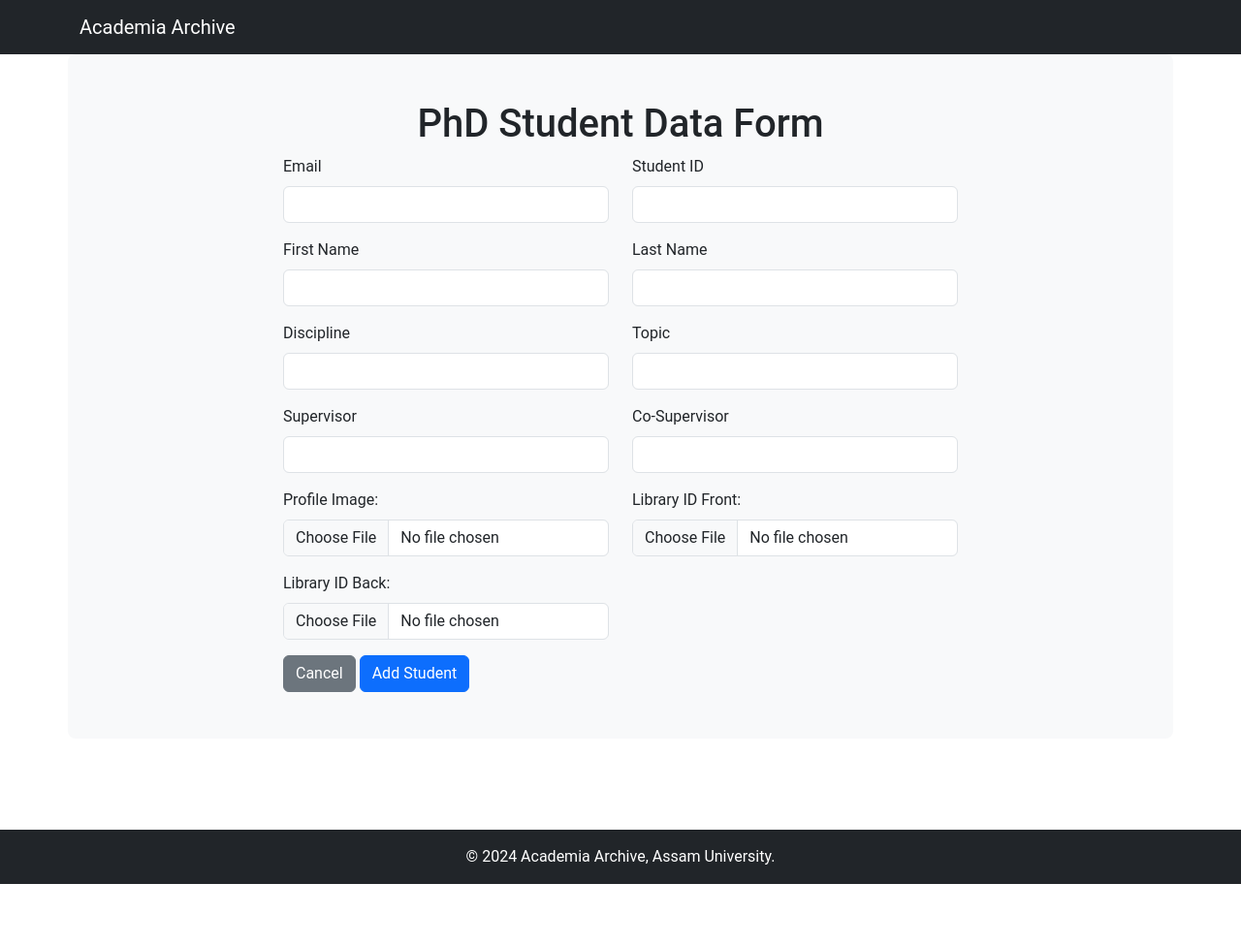
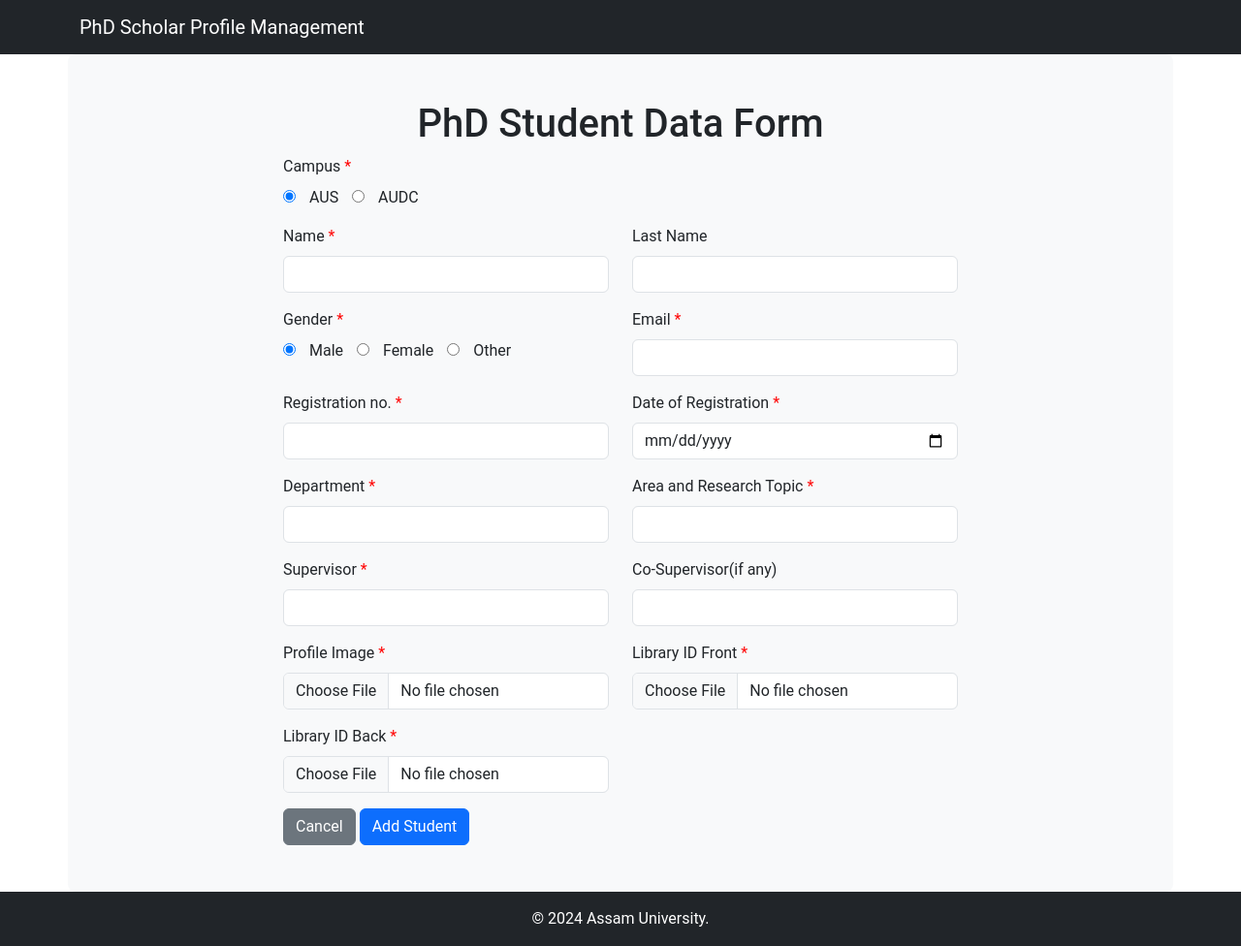
Before and after one commit to devprotim/academia-archive, a PHP site: page /views/add_students.php in a window 1280 px wide. Shown: the whole page at 97% size. Before the commit the page ends 912 px from the top, so only its background shows below. Run offline with PHP 8.4, Linux system fonts and the light colour scheme; some libraries are stand-ins or nearby versions.

Commit message:
new form fields added, also updated tables accordingly

```diff
--- a/assets/css/styles.css
+++ b/assets/css/styles.css
@@ -32,3 +32,13 @@
     border-radius: 5px;
     background-color: #f9f9f9;
 } */
+.required {
+    color: red;
+}
+
+.radio-options input[type="radio"],
+.radio-options label {
+    display: inline-block;
+    margin-right: 10px;
+    /* Adjust as needed */
+}
--- a/index.php
+++ b/index.php
@@ -32,7 +32,7 @@
         <div class="content">
             <div class="container my-5">
                 <div class="jumbotron bg-light p-5 rounded-3">
-                    <h1 class="display-4">Welcome to the Academia Archive</h1>
+                    <h1 class="display-4">Welcome to PhD Scholar Profile Management</h1>
                     <p class="lead">This application helps you manage data for PhD students.</p>
                     <hr class="my-4">
                     <p>Click the buttons below to get started:</p>
--- a/views/add_students.php
+++ b/views/add_students.php
@@ -1,74 +1,77 @@
 <?php
 include("../views/header.php");
 // include("../config/dbcon.php");
+// include("../a")
 ?>
 <div class="wrapper">
     <div class="content">
         <div class="d-flex justify-content-center container bg-light p-5 rounded-3 centered">
             <form id="studentForm" action="insert_data.php" method="post" enctype="multipart/form-data" class="col-8">
 
-                <div class="">
+
                 <h1 class="text-center">PhD Student Data Form</h1>
                 <div class="row">
-                        <!-- <div class="col-md-6">
                     <div class="mb-3">
-                                <label for="id" class="form-label">ID</label>
-                                <input type="text" class="form-control" id="id" name="id">
-                            </div>
-                        </div> -->
-                        <div class="col-md-6">
-                            <div class="mb-3 ">
-                                <label for="email" class="form-label">Email</label>
-                                <input type="email" class="form-control" id="email" name="email" required>
+                        <label for="country" class="form-label">Campus <span class="required">*</span></label>
+                        <div class="radio-options">
+                            <input type="radio" id="aus" name="campus" value="AUS" checked required>
+                            <label for="aus">AUS</label>
+                            <input type="radio" id="audc" name="campus" value="AUDC" required>
+                            <label for="audc">AUDC</label>
                         </div>
                     </div>
 
+                </div>
+                <div class="row">
                     <div class="col-md-6">
                         <div class="mb-3">
-                                <label for="student_id" class="form-label">Student ID</label>
-                                <input type="text" class="form-control" id="student_id" name="student_id">
+                            <label for="name" class="form-label">Name <span class="required">*</span></label>
+                            <input type="text" class="form-control" id="name" name="name" required pattern="[A-Za-z ]+">
+                        </div>
+                    </div>
+                    <div class="col-md-6">
+                        <div class="mb-3">
+                            <label for="last_name" class="form-label">Last Name </label>
+                            <input type="text" class="form-control" id="last_name" name="last_name" pattern="[A-Za-z ]+">
                         </div>
                     </div>
                 </div>
                 <div class="row">
                     <div class="col-md-6">
                         <div class="mb-3">
-                                <label for="first_name" class="form-label">First Name</label>
-                                <input type="text" class="form-control" id="first_name" name="first_name" required>
+                            <label for="gender" class="form-label">Gender <span class="required">*</span></label>
+                            <div class="radio-options">
+                                <input type="radio" id="male" name="gender" value="Male" checked required>
+                                <label for="male">Male</label>
+                                <input type="radio" id="female" name="gender" value="Female" required>
+                                <label for="female">Female</label>
+                                <input type="radio" id="other" name="gender" value="Other" required>
+                                <label for="other">Other</label>
+                            </div>
                         </div>
                     </div>
                     <div class="col-md-6">
-                            <div class="mb-3">
-                                <label for="last_name" class="form-label">Last Name</label>
-                                <input type="text" class="form-control" id="last_name" name="last_name" required>
+                        <div class="mb-3 ">
+                            <label for="email" class="form-label">Email <span class="required">*</span></label>
+                            <input type="email" class="form-control" id="email" name="email" required>
                         </div>
                     </div>
+
+
+
                 </div>
                 <div class="row">
                     <div class="col-md-6">
                         <div class="mb-3">
-                                <label for="discipline" class="form-label">Discipline</label>
-                                <input type="text" class="form-control" id="discipline" name="discipline" required>
+                            <label for="reg_no" class="form-label">Registration no. <span class="required">*</span></label>
+                            <input type="text" class="form-control" id="reg_no" name="reg_no" required>
                         </div>
                     </div>
                     <div class="col-md-6">
+
                         <div class="mb-3">
-                                <label for="topic" class="form-label">Topic</label>
-                                <input type="text" class="form-control" id="topic" name="topic" required>
-                            </div>
-                        </div>
-                    </div>
-                    <div class="row">
-                        <div class="col-md-6">
-                            <div class="mb-3">
-                                <label for="superviser" class="form-label">Supervisor</label>
-                                <input type="text" class="form-control" id="superviser" name="superviser">
-                            </div>
-                        </div>
-                        <div class="col-md-6">
-                            <div class="mb-3">
-                                <label for="co_superviser" class="form-label">Co-Supervisor</label>
-                                <input type="text" class="form-control" id="co_superviser" name="co_superviser">
+                            <label for="reg_date" class="form-label">Date of Registration <span class="required">*</span></label>
+                            <input type="date" class="form-control" id="reg_date" name="reg_date" required>
                         </div>
                     </div>
                 </div>
@@ -76,19 +79,48 @@
                 <div class="row">
                     <div class="col-md-6">
                         <div class="mb-3">
-                                <label for="profile_image" class="form-label">Profile Image:</label>
+                            <label for="department" class="form-label">Department <span class="required">*</span></label>
+                            <input type="text" class="form-control" id="department" name="department" required pattern="[A-Za-z ]+">
+                        </div>
+                    </div>
+                    <div class="col-md-6">
+                        <div class="mb-3">
+                            <label for="topic" class="form-label">Area and Research Topic <span class="required">*</span></label>
+                            <input type="text" class="form-control" id="topic" name="topic" required pattern="[A-Za-z ]+">
+                        </div>
+                    </div>
+                </div>
+                <div class="row">
+                    <div class="col-md-6">
+                        <div class="mb-3">
+                            <label for="superviser" class="form-label">Supervisor <span class="required">*</span></label>
+                            <input type="text" class="form-control" id="superviser" name="superviser" required pattern="[A-Za-z ]+">
+                        </div>
+                    </div>
+                    <div class="col-md-6">
+                        <div class="mb-3">
+                            <label for="co_superviser" class="form-label">Co-Supervisor(if any)</label>
+                            <input type="text" class="form-control" id="co_superviser" name="co_superviser" pattern="[A-Za-z ]+">
+                        </div>
+                    </div>
+                </div>
+
+                <div class="row">
+                    <div class="col-md-6">
+                        <div class="mb-3">
+                            <label for="profile_image" class="form-label">Profile Image <span class="required">*</span></label>
                             <input class="form-control" type="file" id="profile_image" name="profile_image" accept="image/*">
                         </div>
                     </div>
                     <div class="col-md-6">
                         <div class="mb-3">
-                                <label for="idFront" class="form-label">Library ID Front:</label>
+                            <label for="idFront" class="form-label">Library ID Front <span class="required">*</span></label>
                             <input class="form-control" type="file" id="idFront" name="idFront" accept="image/*">
                         </div>
                     </div>
                     <div class="col-md-6">
                         <div class="mb-3">
-                                <label for="idBack" class="form-label">Library ID Back:</label>
+                            <label for="idBack" class="form-label">Library ID Back <span class="required">*</span></label>
                             <input class="form-control" type="file" id="idBack" name="idBack" accept="image/*">
                         </div>
                     </div>
@@ -96,8 +128,14 @@
                 <a role="button" class="btn btn-secondary" onclick="window.history.back();">Cancel</a>
                 <input type="submit" class="btn btn-primary" value="Add Student" name="add_students"></input>
 
+                <?php
+                // Display error message if provided
+                if (isset($_GET['error'])) {
+                    $msg = $_GET['error'];
+                    echo "<p style=' text-align: center;'>$msg</p>";
+                }
+                ?>
 
-                </div>
             </form>
         </div>
     </div>
--- a/views/admin_login.php
+++ b/views/admin_login.php
@@ -14,7 +14,7 @@
 
 <div class="wrapper">
     <div class="content">
-        <div class="d-flex align-items-center justify-content-center">
+        <div class="d-flex vh-100 align-items-center justify-content-center">
             <div class="col-12 col-md-3 bg-light p-5 rounded-3 centered">
                 <h1 class="text-center">Admin Login</h1>
                 <form action="process_login.php" method="post">
--- a/views/footer.php
+++ b/views/footer.php
@@ -1,6 +1,6 @@
 <footer class="bg-dark text-white py-3">
     <div class="container">
-        <p class="text-center mb-0">&copy; <?php echo date('Y'); ?> Academia Archive, Assam University.</p>
+        <p class="text-center mb-0">&copy; <?php echo date('Y'); ?> Assam University.</p>
     </div>
 </footer>
 </body>
--- a/views/header.php
+++ b/views/header.php
@@ -12,7 +12,7 @@
 </head>
 <nav class="navbar navbar-expand-lg navbar-dark bg-dark">
     <div class="container">
-        <a class="navbar-brand" href="#">Academia Archive</a>
+        <a class="navbar-brand" href="#">PhD Scholar Profile Management</a>
         <button class="navbar-toggler" type="button" data-bs-toggle="collapse" data-bs-target="#navbarNav" aria-controls="navbarNav" aria-expanded="false" aria-label="Toggle navigation">
             <span class="navbar-toggler-icon"></span>
         </button>
@@ -33,6 +33,9 @@
                 <a class="nav-link" href="home.php">Home</a>
             </li>';
                     echo '<li class="nav-item">
+            <a class="nav-link" href="approved_student.php">Approved Students</a>
+        </li>';
+                    echo '<li class="nav-item">
             <a class="nav-link" href="add_students.php">Add Student</a>
         </li>';
                     echo '<li class="nav-item"><a class="nav-link" href="/academia-archive/views/logout.php">Logout</a></li>';
```
Also changed, not shown: views/approve_student.php (added, +26 -0 lines), views/approved_student.php (added, +102 -0 lines), views/delete_student.php (+5 -5 lines), views/home.php (+92 -19 lines), views/insert_data.php (+28 -15 lines), uploads/id_front_images/6620d5629adb30.77056140.jpg (deleted), uploads/profile_images/6620d53564c073.76549190.jpg (deleted), uploads/profile_images/6620d55585bbc1.43006529.jpg (deleted). Lines whose indentation alone changed are shown as unchanged.
